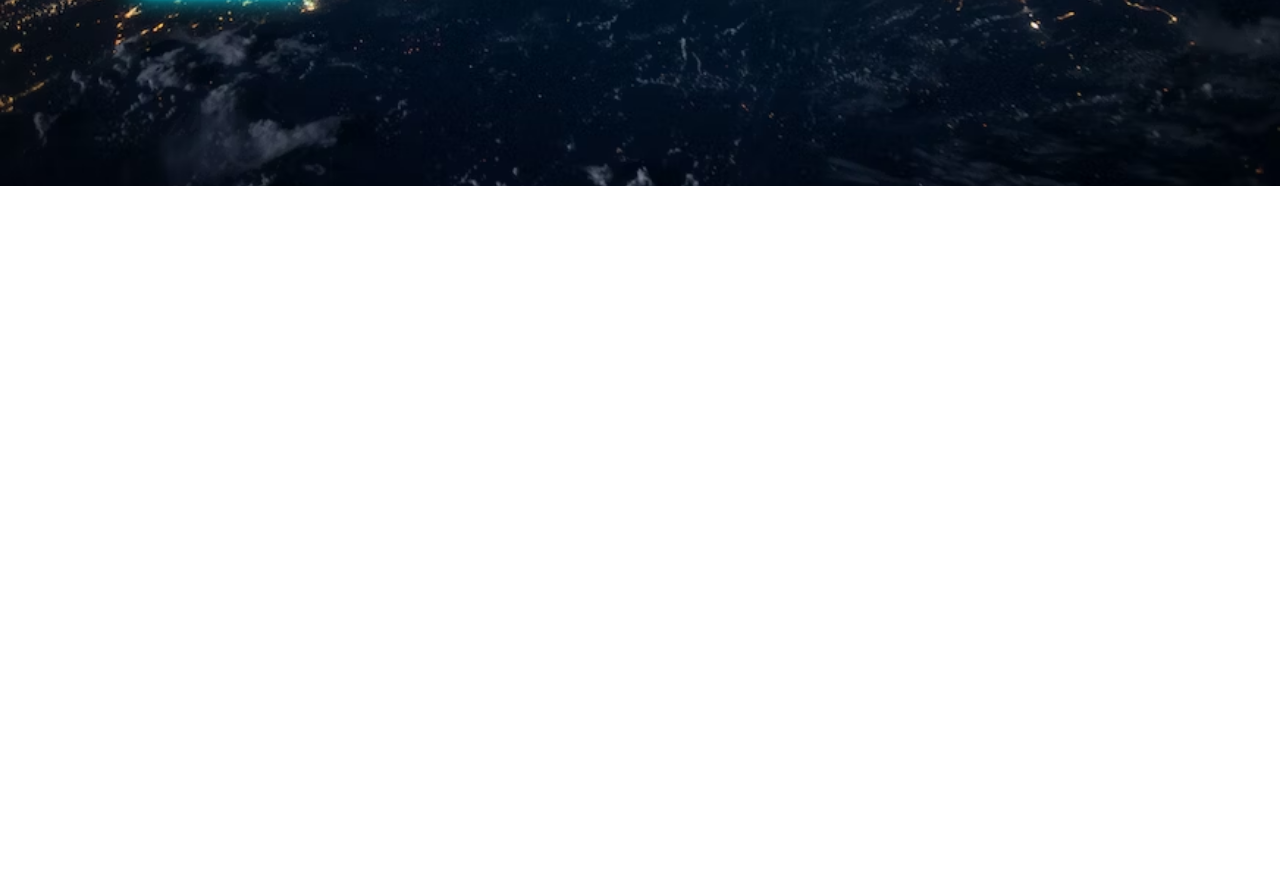
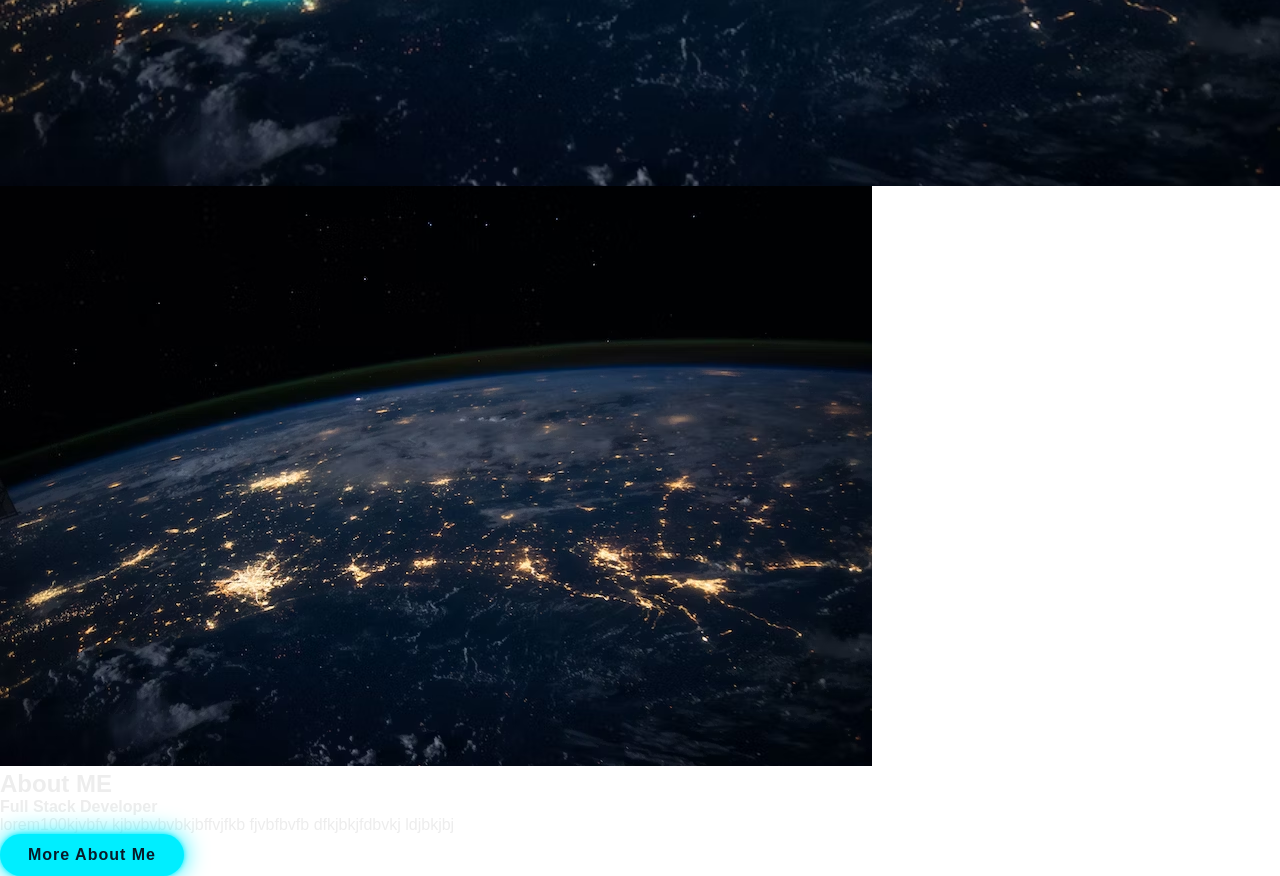
Before and after one commit to ShivPrakashYadav9792/PortFolio, a plain HTML site: page index.html in a window 1280 px wide. Shown: the part 614-1490 px from the top of the page. Before the commit the page ends 800 px from the top, so only its background shows below. Drawn offline with nearby package versions, Linux system fonts and the light colour scheme.

Commit message:
About Section

```diff
--- a/index.html
+++ b/index.html
@@ -38,6 +38,24 @@
             <a href="#" class="btn-box">More About Me</a>
         </div>
     </section>
+
+    <section class="about" id="about">
+        <div class="about-img">
+         <img src="photo-1451187580459-43490279c0fa.avif">
+        </div>
+        <div class="about-text">
+          <h2>About <span>ME</span></h2>
+          <h4>Full Stack Developer </h4>
+          <p>
+            lorem100kjvbfv
+            kjbvbvbvbkjbffvjfkb
+            fjvbfbvfb
+            dfkjbkjfdbvkj
+            ldjbkjbj
+          </p>
+          <a href="#" class="btn-box">More About Me</a>
+        </div>
+    </section>
     <script src="index.js"></script>
 </body>
 </html>
```
Also changed, not shown: style.css (+19 -0 lines).
